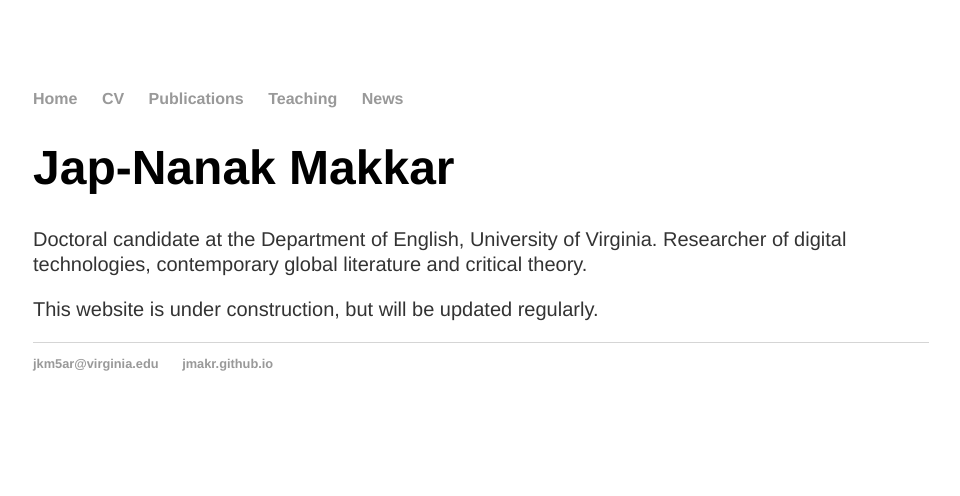
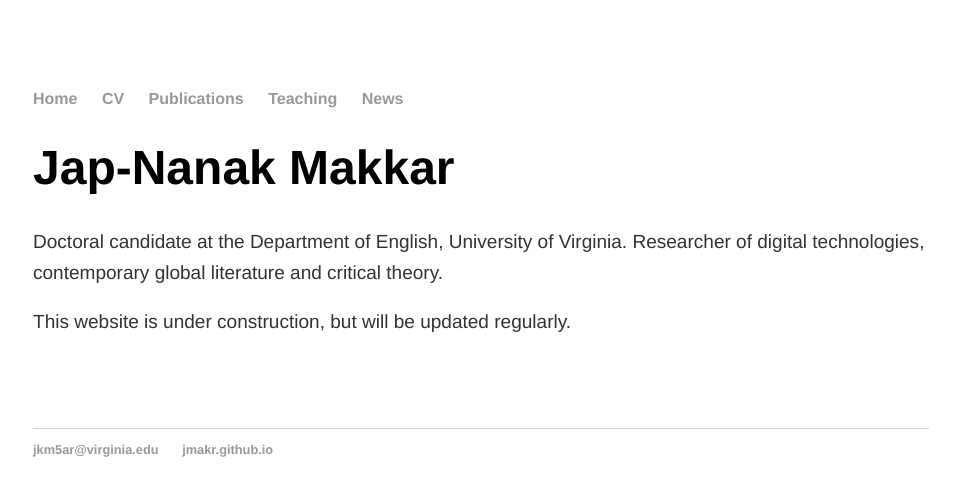
Before and after one commit to jmakr/jmakr.github.io, a Jekyll site: the page built from index.html, in a window 1280 px wide. Shown: the top 496 px of the page, without its empty margins (159-1119 px from the left). Built offline with Jekyll 4.4.1, drawn with Linux system fonts in a browser that asks for light colours.

Commit message:
Update main.css

```diff
--- a/css/main.css
+++ b/css/main.css
@@ -25,11 +25,12 @@ h1 {
 }
 p {
     font-family:"Helvetica Neue", Helvetica, Arial, sans-serif;
-    font-size: 1.25em;
-    line-height: 1.24em;
+    font-size: 1.19em;
+    line-height: 1.6em;
     color: #333;
 }
 footer {
+    margin: 90px auto;
     border-top: 1px solid #d5d5d5;
     font-size: .8em;
 }
```
